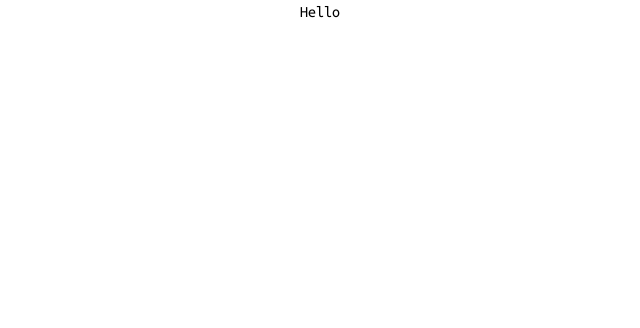
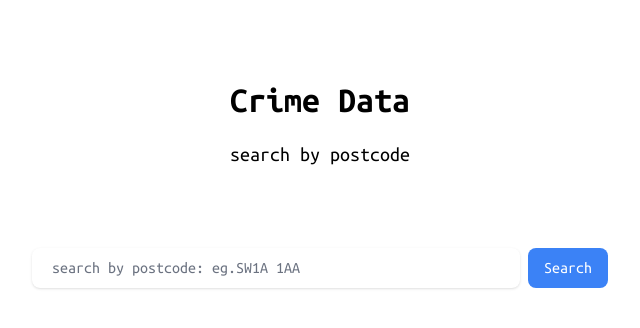
Before and after one commit to kubraguler/crime-data, a React (Create React App) app: page / in a window 1280 px wide. Shown: the top 328 px of the page, without its empty margins (320-960 px from the left). Built offline with nearby package versions, Linux system fonts and the light colour scheme.

Commit message:
Implement Search component

```diff
--- a/src/App.js
+++ b/src/App.js
@@ -1,9 +1,33 @@
+import { useState } from "react";
+import { getPostcodes, getCrimeData } from "./api";
+import Header from "./components/Header";
+import SearchBar from "./components/SearchBar";
 import "./App.css";
 
 function App() {
+	const [postcode, setPostcode] = useState("");
+	const [crimeData, setCrimeData] = useState([]);
+
+	const handleInputChange = (e) => {
+		setPostcode(e.target.value.toUpperCase());
+	};
+
+	const handleSearch = async () => {
+		try {
+			const postcodeData = await getPostcodes(postcode);
+			const fetchedCrimeData = await getCrimeData(postcodeData.latitude, postcodeData.longitude);
+			setCrimeData(fetchedCrimeData);
+		} catch (error) {
+			console.error("Error fetching data:", error.message);
+		}
+	};
+
+	console.log(crimeData)
+
 	return (
 		<>
-			Hello
+			<Header />
+			<SearchBar postcode={postcode} onSearch={handleSearch} onInputChange={handleInputChange} />
 		</>
 	);
 }
--- /dev/null
+++ b/src/api.js
@@ -0,0 +1,42 @@
+const options = {
+	method: "GET",
+	headers: {
+		accept: "application/json"
+	}
+};
+
+export const getPostcodes = async (postcode) => {
+	try {
+		const postcodeURL = `https://api.getthedata.com/postcode/${postcode}`;
+
+		const result = await fetch(postcodeURL, options);
+
+		if (!result.ok) {
+			throw new Error(`Failed to fetch postcode data from ${postcodeURL}. Status: ${result.status}`);
+		}
+
+		const data = await result.json();
+		return data.data;
+	} catch (error) {
+		console.error("Error fetching postcode data:", error.message);
+		throw error;
+	}
+};
+
+export const getCrimeData = async (latitude, longitude) => {
+	try {
+		const crimeDataURL = `https://data.police.uk/api/crimes-street/all-crime?lat=${latitude}&lng=${longitude}`;
+
+		const result = await fetch(crimeDataURL, options);
+
+		if (!result.ok) {
+			throw new Error(`Failed to fetch crime data from ${crimeDataURL}. Status: ${result.status}`);
+		}
+
+		const data = await result.json();
+		return data;
+	} catch (error) {
+		console.error("Error fetching crime data:", error.message);
+		throw error;
+	}
+};
--- /dev/null
+++ b/src/components/SearchBar.js
@@ -0,0 +1,21 @@
+const SearchBar = ({ postcode, onInputChange, onSearch }) => {
+	return (
+		<div className="relative max-w-xl mx-auto my-10">
+			<div className="flex">
+				<input
+					type="text"
+					tabIndex={1}
+					placeholder="search by postcode: eg.SW1A 1AA"
+					value={postcode}
+					onChange={onInputChange}
+					className="w-full h-10 px-5 pr-10 placeholder-gray-500 rounded-lg shadow hover:shadow-lg text-primary bg-primary focus:outline-none"
+				/>
+				<button onClick={onSearch} className="ml-2 px-4 h-10 text-white bg-blue-500 rounded-lg hover:bg-blue-700 focus:outline-none">
+					Search
+				</button>
+			</div>
+		</div>
+	);
+};
+
+export default SearchBar;
```
